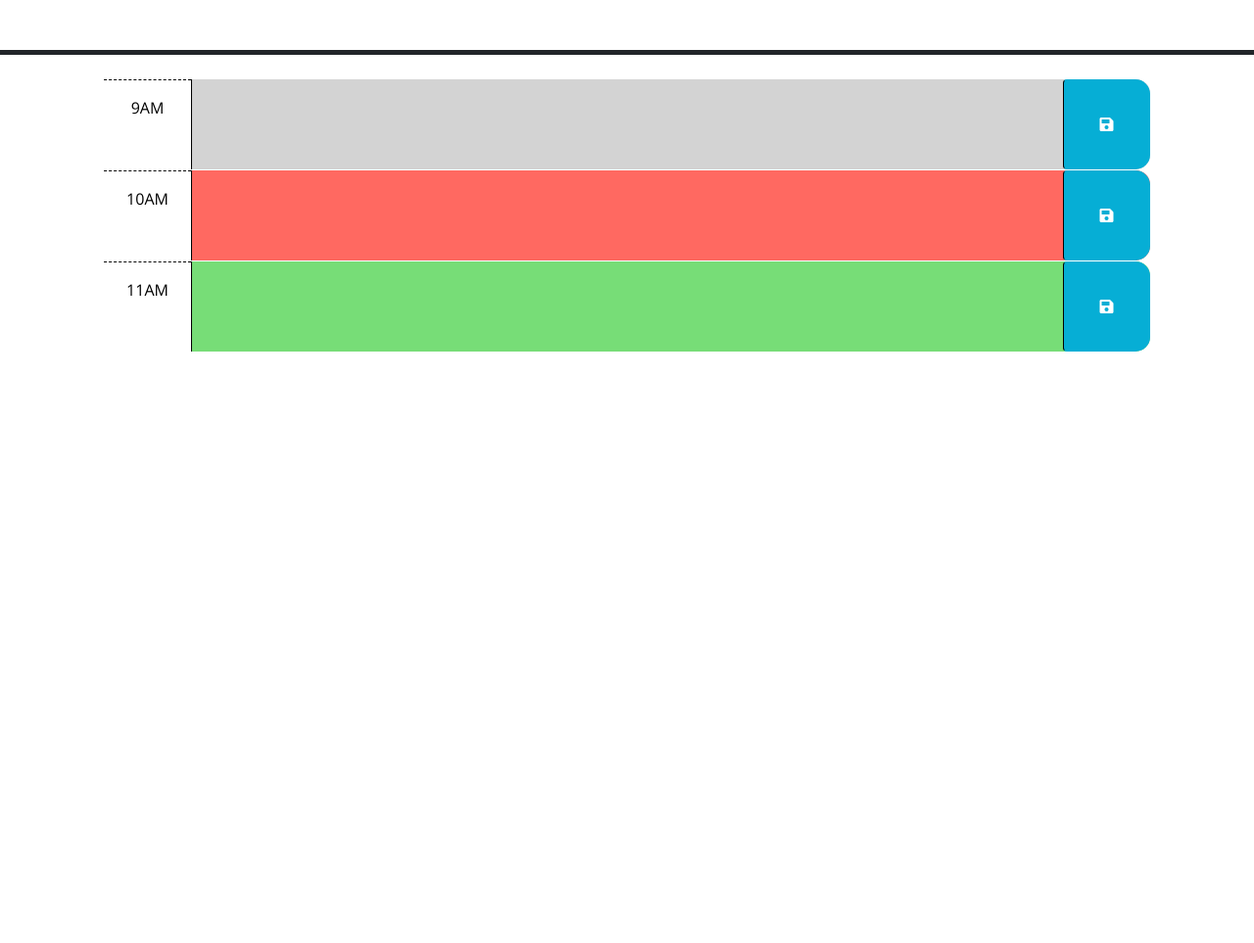
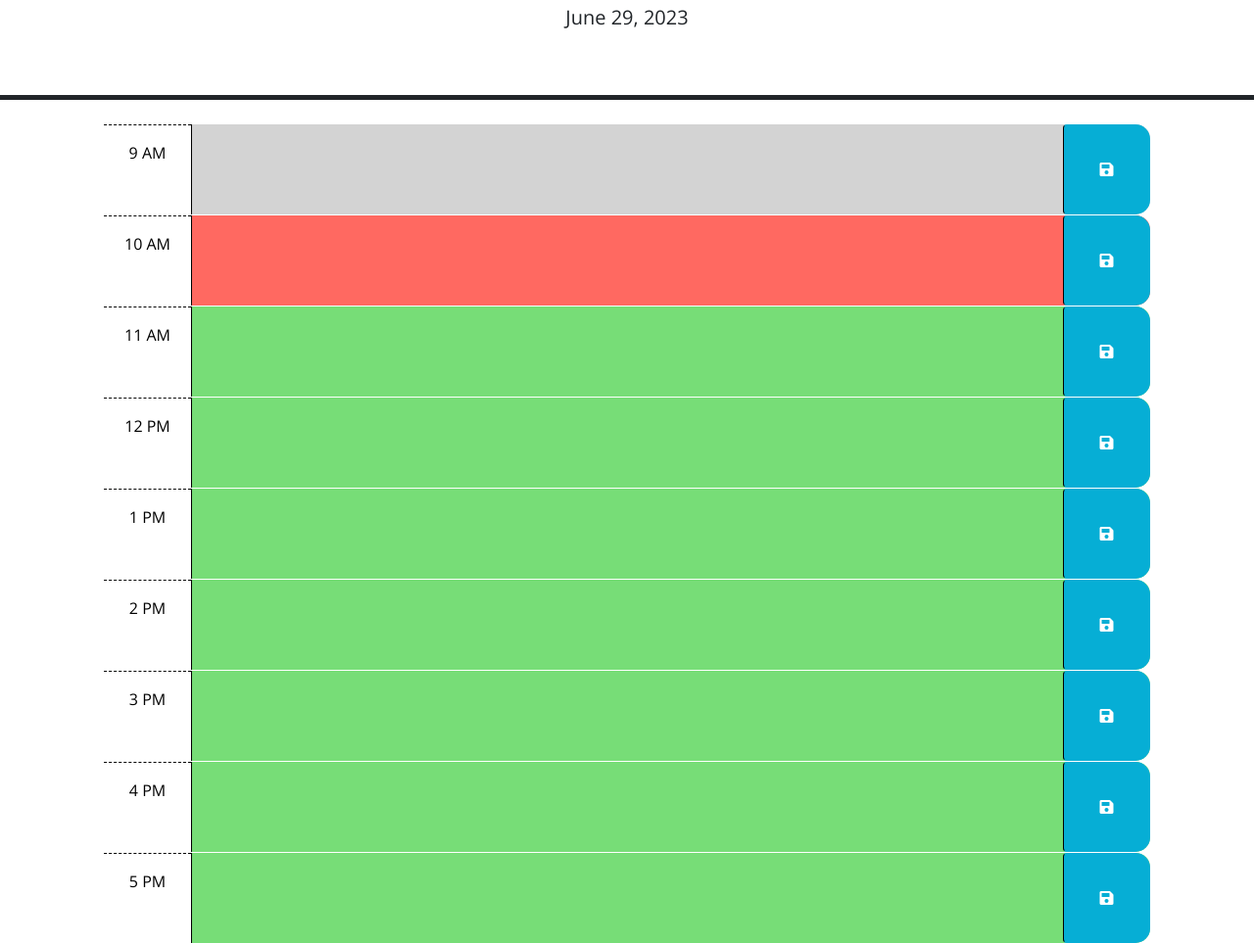
Before and after one commit to pclambs/work-calendar, a plain HTML site: page index.html in a window 1280 px wide. Shown: the part 176-1139 px from the top of the page at 98% size. Before the commit the page ends 800 px from the top, so only its background shows below. Drawn offline with nearby package versions, Linux system fonts and the light colour scheme; files that its build step writes are made by us from their sources.

Commit message:
added current date to header

```diff
--- a/Assets/js/script.js
+++ b/Assets/js/script.js
@@ -20,4 +20,6 @@ $(function () {
   // attribute of each time-block be used to do this?
   //
   // TODO: Add code to display the current date in the header of the page.
+  var today = dayjs();
+  $('#today').text(today.format('MMMM D, YYYY'));
 });
--- a/index.html
+++ b/index.html
@@ -18,7 +18,7 @@
       href="https://fonts.googleapis.com/css?family=Open+Sans&display=swap"
       rel="stylesheet"
     />
-    <link rel="stylesheet" href="style.css" />
+    <link rel="stylesheet" href="assets/css/style.css" />
     <title>Work Day Scheduler</title>
   </head>
 
@@ -26,7 +26,7 @@
     <header class="p-5 mb-4 border-5 border-bottom border-dark text-center">
       <h1 class="display-3">Work Day Scheduler</h1>
       <p class="lead">A simple calendar app for scheduling your work day</p>
-      <p id="currentDay" class="lead"></p>
+      <p id="today" class="lead"></p>
     </header>
     <div class="container-lg px-5">
       <!-- Use class for "past", "present", and "future" to apply styles to the
@@ -41,7 +41,7 @@
 
       <!-- Example of a past time block. The "past" class adds a gray background color. -->
       <div id="hour-9" class="row time-block past">
-        <div class="col-2 col-md-1 hour text-center py-3">9AM</div>
+        <div class="col-2 col-md-1 hour text-center py-3">9 AM</div>
         <textarea class="col-8 col-md-10 description" rows="3"> </textarea>
         <button class="btn saveBtn col-2 col-md-1" aria-label="save">
           <i class="fas fa-save" aria-hidden="true"></i>
@@ -50,7 +50,7 @@
 
       <!-- Example of a a present time block. The "present" class adds a red background color. -->
       <div id="hour-10" class="row time-block present">
-        <div class="col-2 col-md-1 hour text-center py-3">10AM</div>
+        <div class="col-2 col-md-1 hour text-center py-3">10 AM</div>
         <textarea class="col-8 col-md-10 description" rows="3"> </textarea>
         <button class="btn saveBtn col-2 col-md-1" aria-label="save">
           <i class="fas fa-save" aria-hidden="true"></i>
@@ -59,7 +59,55 @@
 
       <!-- Example of a future time block. The "future" class adds a green background color. -->
       <div id="hour-11" class="row time-block future">
-        <div class="col-2 col-md-1 hour text-center py-3">11AM</div>
+        <div class="col-2 col-md-1 hour text-center py-3">11 AM</div>
+        <textarea class="col-8 col-md-10 description" rows="3"> </textarea>
+        <button class="btn saveBtn col-2 col-md-1" aria-label="save">
+          <i class="fas fa-save" aria-hidden="true"></i>
+        </button>
+      </div>
+
+      <div id="hour-12" class="row time-block future">
+        <div class="col-2 col-md-1 hour text-center py-3">12 PM</div>
+        <textarea class="col-8 col-md-10 description" rows="3"> </textarea>
+        <button class="btn saveBtn col-2 col-md-1" aria-label="save">
+          <i class="fas fa-save" aria-hidden="true"></i>
+        </button>
+      </div>
+
+      <div id="hour-13" class="row time-block future">
+        <div class="col-2 col-md-1 hour text-center py-3">1 PM</div>
+        <textarea class="col-8 col-md-10 description" rows="3"> </textarea>
+        <button class="btn saveBtn col-2 col-md-1" aria-label="save">
+          <i class="fas fa-save" aria-hidden="true"></i>
+        </button>
+      </div>
+
+      <div id="hour-14" class="row time-block future">
+        <div class="col-2 col-md-1 hour text-center py-3">2 PM</div>
+        <textarea class="col-8 col-md-10 description" rows="3"> </textarea>
+        <button class="btn saveBtn col-2 col-md-1" aria-label="save">
+          <i class="fas fa-save" aria-hidden="true"></i>
+        </button>
+      </div>
+
+      <div id="hour-15" class="row time-block future">
+        <div class="col-2 col-md-1 hour text-center py-3">3 PM</div>
+        <textarea class="col-8 col-md-10 description" rows="3"> </textarea>
+        <button class="btn saveBtn col-2 col-md-1" aria-label="save">
+          <i class="fas fa-save" aria-hidden="true"></i>
+        </button>
+      </div>
+
+      <div id="hour-16" class="row time-block future">
+        <div class="col-2 col-md-1 hour text-center py-3">4 PM</div>
+        <textarea class="col-8 col-md-10 description" rows="3"> </textarea>
+        <button class="btn saveBtn col-2 col-md-1" aria-label="save">
+          <i class="fas fa-save" aria-hidden="true"></i>
+        </button>
+      </div>
+
+      <div id="hour-17" class="row time-block future">
+        <div class="col-2 col-md-1 hour text-center py-3">5 PM</div>
         <textarea class="col-8 col-md-10 description" rows="3"> </textarea>
         <button class="btn saveBtn col-2 col-md-1" aria-label="save">
           <i class="fas fa-save" aria-hidden="true"></i>
@@ -73,6 +121,6 @@
       crossorigin="anonymous"
     ></script>
 
-    <script src="script.js"></script>
+    <script src="assets/js/script.js"></script>
   </body>
 </html>
```
